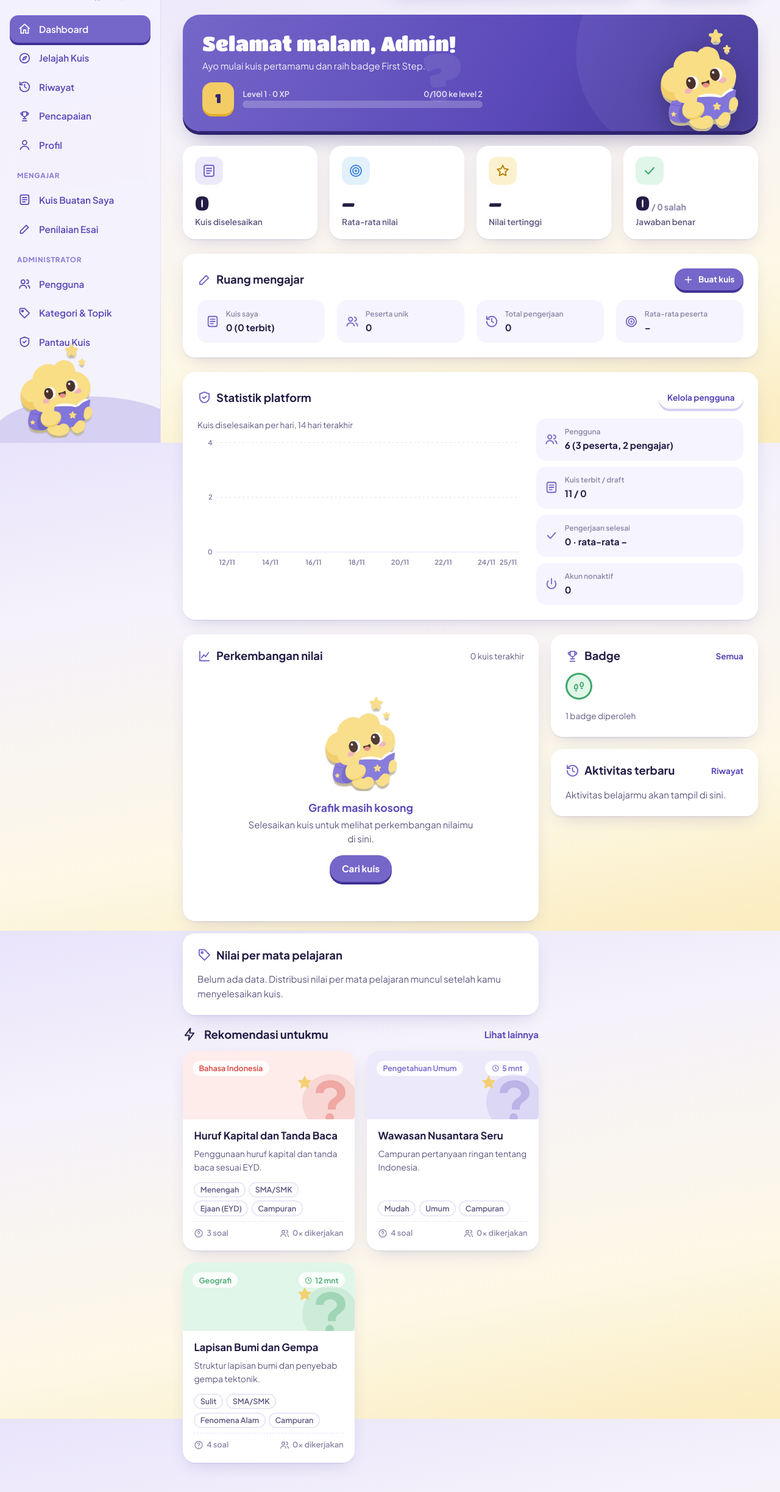
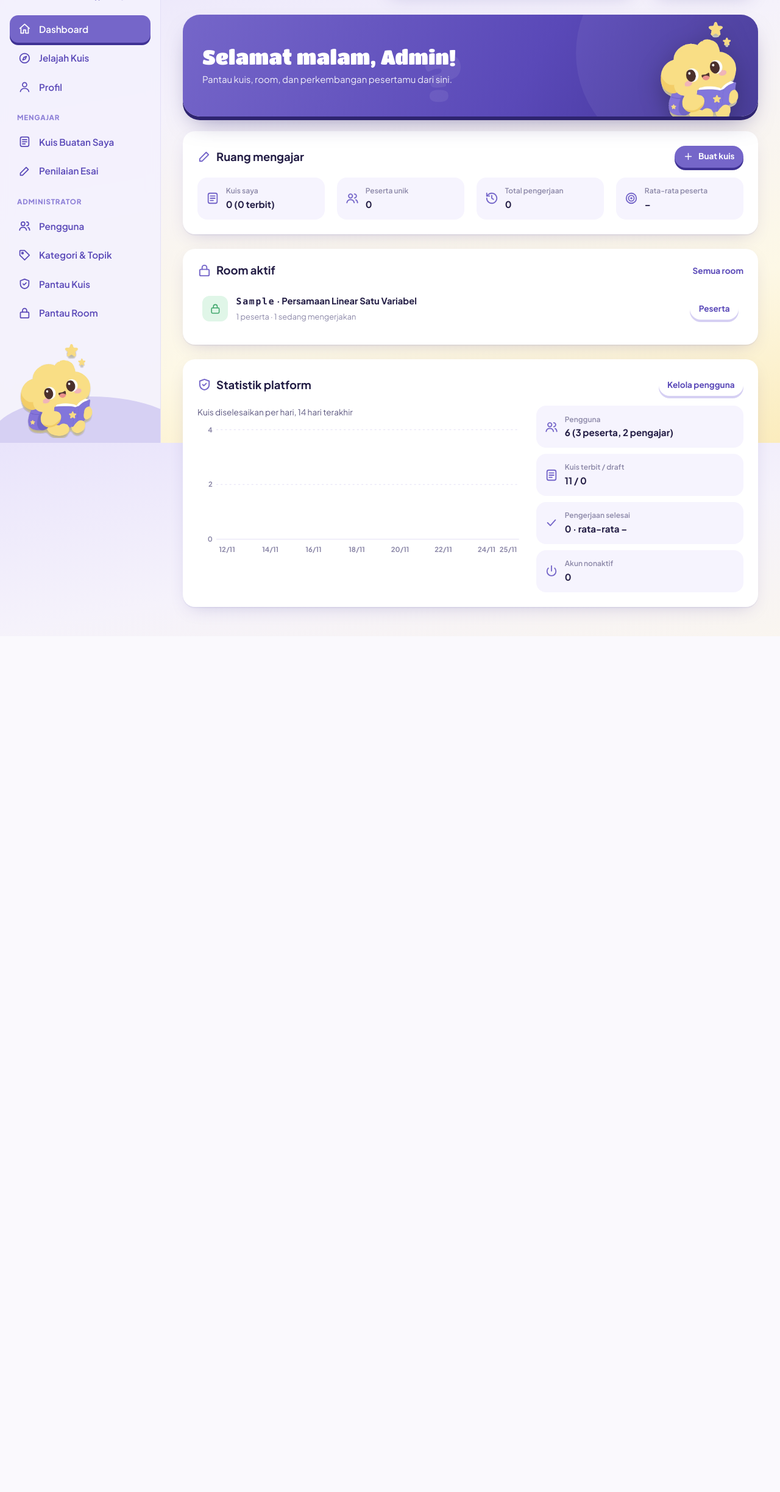
Before and after one commit to wafihafidzon/ziqo, a Laravel app: page /dashboard in a window 1280 px wide. Shown: the part 74-2520 px from the top of the page at 61% size. After the commit the page ends 1117 px from the top, so only its background shows below. Run offline with Laravel 12, Linux system fonts and the light colour scheme; a user stored in the database is signed in; data comes from the database, SQL or seed files in the repository; tables that the repository leaves empty hold one stand-in row (values such as "Sample post").

Commit message:
Teachers/admins no longer act as students
Teachers and admins don't take quizzes, so their dashboard now shows only
teaching data (plus an active-rooms card), quiz start is blocked for them,
and Riwayat/Pencapaian are limited to students.

```diff
--- a/app/Http/Controllers/DashboardController.php
+++ b/app/Http/Controllers/DashboardController.php
@@ -5,14 +5,38 @@ namespace App\Http\Controllers;
 use App\Models\Attempt;
 use App\Services\BadgeService;
 use App\Services\QuizService;
+use App\Services\RoomService;
 use App\Services\StatsService;
 
 class DashboardController extends Controller
 {
-    public function __invoke(StatsService $stats, QuizService $quizzes, BadgeService $badges)
+    public function __invoke(StatsService $stats, QuizService $quizzes, BadgeService $badges, RoomService $rooms)
     {
         $user = $this->user();
         $uid = $user->id;
+
+        // Pengajar/admin tidak mengerjakan kuis, jadi dashboard mereka hanya berisi data mengajar.
+        if ($user->hasRole('pengajar', 'admin')) {
+            $admin = $user->hasRole('admin');
+            $data = [
+                'title' => 'Dashboard',
+                'menu' => 'dashboard',
+                'user' => $user,
+                'guru' => $stats->teacher($uid),
+                'esai' => $stats->pendingEssays($admin ? null : $uid, 5),
+                'roomAktif' => $rooms->overview($admin ? null : $uid, ['status' => 'buka'], 5),
+            ];
+            if ($admin) {
+                $data['platform'] = $stats->platform();
+                $data['harian'] = array_map(fn ($r) => [
+                    'label' => date('d/m', strtotime($r['tgl'])),
+                    'nilai' => $r['n'],
+                    'tip' => tanggal($r['tgl']) . ': ' . $r['n'] . ' kuis diselesaikan',
+                ], $stats->dailyAttempts(14));
+            }
+            return view('dashboard', $data);
+        }
+
         $stat = $stats->user($uid);
         $data = [
             'title' => 'Dashboard',
@@ -30,18 +54,6 @@ class DashboardController extends Controller
             'rekomendasi' => $quizzes->recommended($user, 3),
             'badges' => $badges->collection($uid)->filter(fn ($b) => $b['diperoleh_pada'])->values(),
         ];
-        if ($user->hasRole('pengajar', 'admin')) {
-            $data['guru'] = $stats->teacher($uid);
-            $data['esai'] = $stats->pendingEssays($user->hasRole('admin') ? null : $uid, 5);
-        }
-        if ($user->hasRole('admin')) {
-            $data['platform'] = $stats->platform();
-            $data['harian'] = array_map(fn ($r) => [
-                'label' => date('d/m', strtotime($r['tgl'])),
-                'nilai' => $r['n'],
-                'tip' => tanggal($r['tgl']) . ': ' . $r['n'] . ' kuis diselesaikan',
-            ], $stats->dailyAttempts(14));
-        }
         return view('dashboard', $data);
     }
 }
--- a/app/Http/Controllers/QuizController.php
+++ b/app/Http/Controllers/QuizController.php
@@ -56,6 +56,7 @@ class QuizController extends Controller
             'riwayatSaya' => $riwayatSaya,
             'berlangsung' => $berlangsung,
             'bisaKelola' => $this->quizzes->canManage($quiz, $user),
+            'mengajar' => (bool) $user?->hasRole('pengajar', 'admin'),
             'lainnya' => $this->quizzes->related($quiz),
         ]);
     }
@@ -63,6 +64,11 @@ class QuizController extends Controller
     public function start(int $id, AttemptService $attempts)
     {
         $quiz = $this->visibleQuiz($id);
+        // Pengajar/admin tidak mengerjakan kuis agar statistik peserta tetap bersih.
+        if ($this->user()->hasRole('pengajar', 'admin')) {
+            flash('info', 'Pengajar dan administrator tidak mengerjakan kuis. Gunakan Kelola soal untuk memeriksa isi kuis.');
+            return redirect()->route('kuis.show', $id);
+        }
         if ($quiz->status !== 'terbit') {
             flash('error', 'Kuis masih draft. Terbitkan terlebih dahulu agar dapat dikerjakan.');
             return redirect()->route('kuis.show', $id);
--- a/resources/views/dashboard.blade.php
+++ b/resources/views/dashboard.blade.php
@@ -3,13 +3,19 @@
 @section('konten')
 @php
 $namaDepan = explode(' ', trim($user['nama']))[0];
-$adaData = (int) $stat['total'] > 0;
-$totalJawab = (int) $stat['benar'] + (int) $stat['salah'];
+$mengajar = isset($guru);
+if (!$mengajar) {
+    $adaData = (int) $stat['total'] > 0;
+    $totalJawab = (int) $stat['benar'] + (int) $stat['salah'];
+}
 @endphp
 <section class="sambutan">
   @include('partials.deko', ['varian' => 'gelap'])
   <div class="isi">
     <h1>{{ salam() }}, {{ $namaDepan }}!</h1>
+    @if ($mengajar)
+    <p>Pantau kuis, room, dan perkembangan pesertamu dari sini.</p>
+    @else
     <p>{!! $adaData ? 'Kamu sudah menyelesaikan ' . (int) $stat['total'] . ' kuis. Pertahankan semangat belajarmu!' : 'Ayo mulai kuis pertamamu dan raih badge First Step.' !!}</p>
     <div class="level-kotak">
       <span class="lvl" title="Level">{!! (int) $level['level'] !!}</span>
@@ -18,16 +24,19 @@ $totalJawab = (int) $stat['benar'] + (int) $stat['salah'];
         <div class="progress kuning" role="progressbar" aria-label="Kemajuan level" aria-valuemin="0" aria-valuemax="{!! (int) $level['butuh'] !!}" aria-valuenow="{!! (int) $level['progres'] !!}"><span style="width:{!! round($level['progres'] / $level['butuh'] * 100) !!}%"></span></div>
       </div>
     </div>
+    @endif
   </div>
   <img class="maskot" src="{{ asset('assets/maskot.webp') }}" alt="">
 </section>
 
+@unless ($mengajar)
 <div class="grid grid-4 mt-2">
   <div class="stat w-ungu"><span class="stat-ikon">{!! icon('quiz') !!}</span><span class="stat-nilai">{!! (int) $stat['total'] !!}</span><span class="stat-label">Kuis diselesaikan{!! (int) $stat['menunggu'] ? ' · ' . (int) $stat['menunggu'] . ' menunggu nilai' : '' !!}</span></div>
   <div class="stat w-biru"><span class="stat-ikon">{!! icon('target') !!}</span><span class="stat-nilai">{!! $adaData ? angka($stat['rata'], 1) : '–' !!}</span><span class="stat-label">Rata-rata nilai</span></div>
   <div class="stat w-kuning"><span class="stat-ikon">{!! icon('bintang') !!}</span><span class="stat-nilai">{!! $adaData ? angka($stat['tertinggi']) : '–' !!}</span><span class="stat-label">Nilai tertinggi</span></div>
   <div class="stat w-hijau"><span class="stat-ikon">{!! icon('cek') !!}</span><span class="stat-nilai">{!! (int) $stat['benar'] !!}<small> / {!! (int) $stat['salah'] !!} salah</small></span><span class="stat-label">Jawaban benar{!! $totalJawab ? ' (' . round($stat['benar'] / $totalJawab * 100) . '% akurasi)' : '' !!}</span></div>
 </div>
+@endunless
 
 @if (isset($guru))
 <section class="kartu mt-2">
@@ -52,6 +61,22 @@ $totalJawab = (int) $stat['benar'] + (int) $stat['salah'];
     </ul>
   @endif
 </section>
+
+<section class="kartu mt-2">
+  <div class="kartu-judul"><h2>{!! icon('kunci') !!} Room aktif</h2><a href="{{ route('pengajar.rooms') }}" class="kecil tebal">Semua room</a></div>
+  @if ($roomAktif->isNotEmpty())
+    <ul class="aktivitas">
+      @foreach ($roomAktif as $r)
+        <li class="w-hijau"><span class="bulat">{!! icon('kunci') !!}</span>
+          <div class="isi"><b><span style="font-family:ui-monospace,SFMono-Regular,Menlo,monospace;letter-spacing:.12em">{{ $r->kode_akses }}</span> · {{ $r->quiz?->judul }}</b>
+            <small>{!! (int) $r->attempts_count !!} peserta · {!! (int) $r->sedang_count !!} sedang mengerjakan</small></div>
+          <a class="btn btn-kecil btn-putih" href="{{ route('pengajar.room', [$r->quiz_id, 'room' => $r->id]) }}">Peserta</a></li>
+      @endforeach
+    </ul>
+  @else
+    <p class="muted mb-0">Tidak ada room yang sedang dibuka. Buat room dari menu <a href="{{ route('pengajar.kuis') }}">Kuis Saya</a>.</p>
+  @endif
+</section>
 @endif
 
 @if (isset($platform))
@@ -72,6 +97,7 @@ $totalJawab = (int) $stat['benar'] + (int) $stat['salah'];
 </section>
 @endif
 
+@unless ($mengajar)
 <div class="grid grid-sidebar mt-2">
   <div class="tumpuk">
     <section class="kartu">
@@ -148,4 +174,5 @@ $totalJawab = (int) $stat['benar'] + (int) $stat['salah'];
     </section>
   </div>
 </div>
+@endunless
 @endsection
--- a/resources/views/kuis.blade.php
+++ b/resources/views/kuis.blade.php
@@ -28,6 +28,8 @@ $estimasi = estimasi_menit($quiz);
       <div class="alert alert-kuning mb-0">{!! icon('info') !!} Kuis belum memiliki soal.</div>
     @elseif ($publik)
       <a class="btn btn-besar" href="{{ route('login') }}">{!! icon('login') !!} Masuk untuk mulai</a>
+    @elseif (!empty($mengajar))
+      @if ($bisaKelola)<a class="btn btn-besar" href="{{ route('pengajar.hasil', $quiz['id']) }}">{!! icon('chart') !!} Lihat hasil peserta</a>@endif
     @else
       <form method="post">
         @csrf
--- a/resources/views/layouts/app.blade.php
+++ b/resources/views/layouts/app.blade.php
@@ -8,8 +8,10 @@ $nav = [
         ['dashboard', route('dashboard'), 'Dashboard', 'home'],
         ['jelajah', route('jelajah'), 'Jelajah Kuis', 'jelajah'],
         ...($guru ? [] : [['room', route('room'), 'Masuk Room', 'kunci']]),
-        ['riwayat', route('riwayat'), 'Riwayat', 'riwayat'],
-        ['pencapaian', route('pencapaian'), 'Pencapaian', 'trofi'],
+        ...($guru ? [] : [
+            ['riwayat', route('riwayat'), 'Riwayat', 'riwayat'],
+            ['pencapaian', route('pencapaian'), 'Pencapaian', 'trofi'],
+        ]),
         ['profil', route('profil'), 'Profil', 'profil'],
     ]],
 ];
@@ -68,8 +70,10 @@ if ($admin) {
         </button>
         <div class="user-dropdown" id="user-dropdown" hidden>
           <a href="{{ route('profil') }}">{!! icon('profil') !!} Profil saya</a>
+          @unless ($guru)
           <a href="{{ route('pencapaian') }}">{!! icon('trofi') !!} Pencapaian</a>
           <a href="{{ route('riwayat') }}">{!! icon('riwayat') !!} Riwayat</a>
+          @endunless
           <hr>
           <form method="post" action="{{ route('logout') }}">
             @csrf
--- a/routes/web.php
+++ b/routes/web.php
@@ -37,9 +37,12 @@ Route::middleware('auth')->group(function () {
     Route::get('/room', [RoomController::class, 'show'])->name('room');
     Route::post('/room', [RoomController::class, 'join'])->middleware('throttle:20,1');
 
-    Route::get('/riwayat', [StudentController::class, 'history'])->name('riwayat');
-    Route::post('/riwayat', [StudentController::class, 'resetHistory']);
-    Route::get('/pencapaian', [StudentController::class, 'achievements'])->name('pencapaian');
+    // Riwayat & pencapaian hanya untuk peserta; pengajar/admin tidak mengerjakan kuis.
+    Route::middleware('role:peserta')->group(function () {
+        Route::get('/riwayat', [StudentController::class, 'history'])->name('riwayat');
+        Route::post('/riwayat', [StudentController::class, 'resetHistory']);
+        Route::get('/pencapaian', [StudentController::class, 'achievements'])->name('pencapaian');
+    });
 
     Route::get('/profil', [ProfileController::class, 'show'])->name('profil');
     Route::post('/profil', [ProfileController::class, 'update']);
```
Also changed, not shown: tests/Feature/KuisTest.php (+4 -1 lines), tests/Feature/RoomTest.php (+31 -0 lines).
